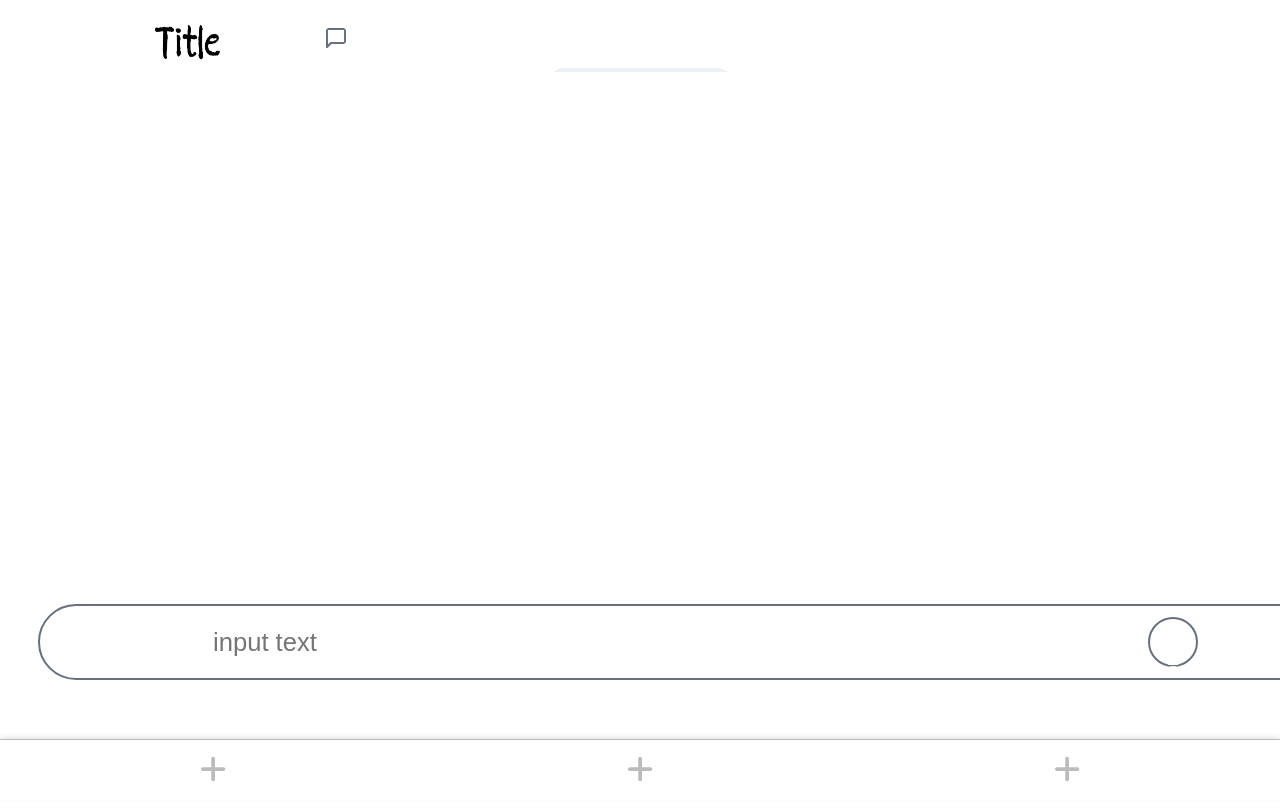
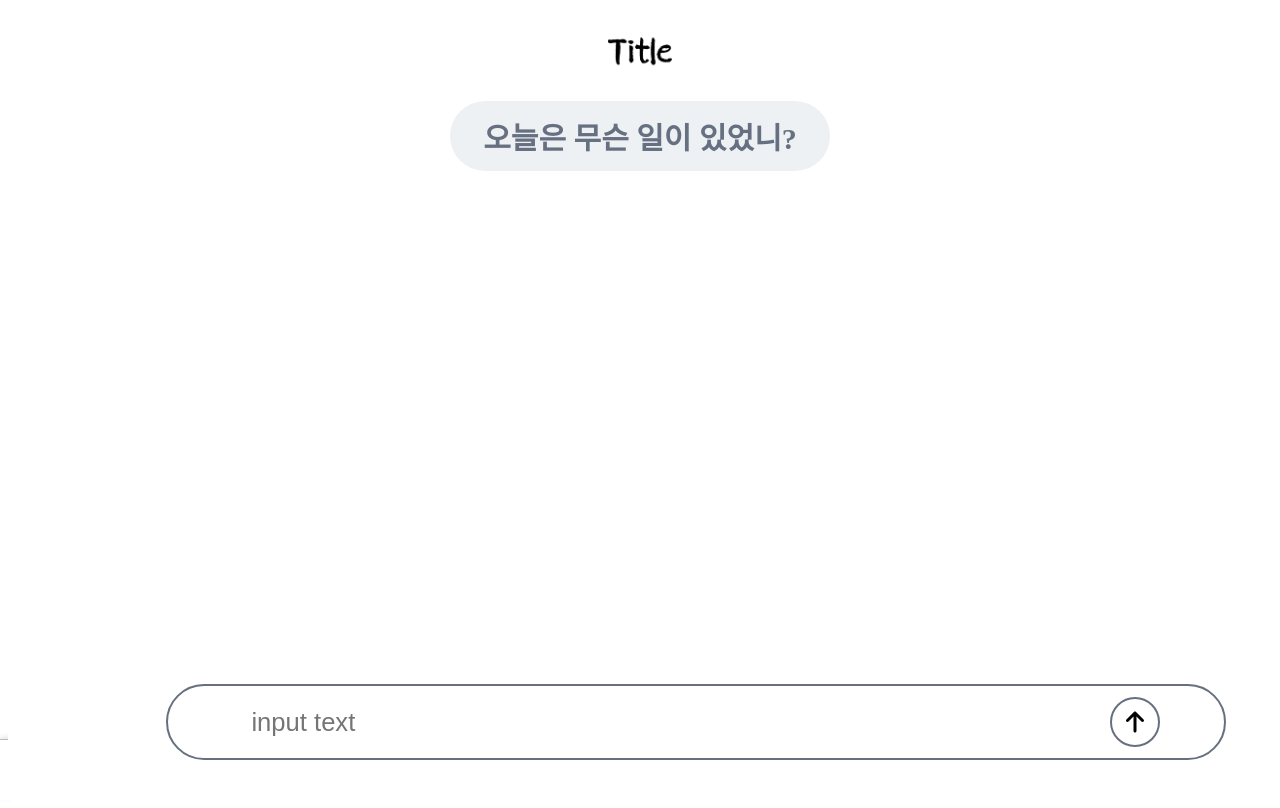
Before and after one commit to Ahnseungc/Uri_NextJS, a Next.js app: page /main in a window 1280 px wide. Shown: the top 808 px of the page. Built offline with nearby package versions, Linux system fonts and the light colour scheme.

Commit message:
로딩 애니메이션& 전체적인 UI 수정

```diff
--- a/Components/ChatBot/index.tsx
+++ b/Components/ChatBot/index.tsx
@@ -1,6 +1,8 @@
 import React, { useState } from 'react';
 import type { ChangeEvent, KeyboardEvent } from 'react';
 
+import { faArrowUp, faSpinner } from '@fortawesome/free-solid-svg-icons';
+import { FontAwesomeIcon } from '@fortawesome/react-fontawesome';
 import axios from 'axios';
 import { v4 as uuidv4 } from 'uuid';
 
@@ -118,9 +120,9 @@ const ChatBot = ({ isVisible, chatBotHandler }: IProps) => {
         />
         <SubmitButton type="submit" onClick={submitQuestion} disabled={waitAnswer}>
           {waitAnswer ? (
-            <LoadingBox>{/* <LoadingIcon src={Loading} alt="Loading" fill={true} /> */}</LoadingBox>
+            <LoadingBox>{<FontAwesomeIcon icon={faSpinner} style={{ color: 'black' }} />}</LoadingBox>
           ) : (
-            <>전송</>
+            <FontAwesomeIcon icon={faArrowUp} style={{ color: 'black' }} />
           )}
         </SubmitButton>
       </QuestionBox>
--- a/Components/ChatBot/styles.tsx
+++ b/Components/ChatBot/styles.tsx
@@ -1,3 +1,4 @@
+import { keyframes } from '@emotion/react';
 import styled from '@emotion/styled';
 
 interface IProps {
@@ -21,14 +22,15 @@ const theme = {
 export const Main = styled.div<IProps>`
   display: ${(props) => (props.isVisible ? 'flex' : 'none')};
   width: 100%;
-  height: 70%;
+  height: 50%;
   padding: 3rem;
+
   flex-direction: column;
   background-color: ${theme.colors.white};
   align-items: center;
   border-radius: 16px;
   position: absolute;
-  top: 50%;
+  top: 70%;
   transform: translateY(-50%);
   z-index: 9;
 `;
@@ -77,10 +79,22 @@ export const AnswerChat = styled.div`
   border-radius: 16px;
 `;
 
+const button_loading_spinner = keyframes`
+    from{
+      transform: rotate(0turn);
+    }
+    to{
+      transform: rotate(1turn);
+    }
+`;
 export const LoadingBox = styled.div`
   width: 2rem;
   height: 2rem;
   position: relative;
+  display: flex;
+  align-items: center;
+  justify-content: center;
+  animation: ${button_loading_spinner} 1s ease infinite;
 `;
 
 /* ${flexBox('row', 'between', 'center')} */
@@ -93,7 +107,7 @@ export const QuestionBox = styled.div`
   flex-direction: row;
   align-items: center;
   justify-content: center;
-  width: 100%;
+  width: 80%;
 `;
 
 export const SubmitButton = styled.button`
@@ -105,6 +119,10 @@ export const SubmitButton = styled.button`
   background-color: white;
   border: 2px solid #667080;
   border-radius: 50%;
+  display: flex;
+  justify-content: center;
+  align-items: center;
+  font-size: 1.5rem;
 `;
 
 export const ChatProfileBox = styled.div`
@@ -124,8 +142,7 @@ export const ChatUserProfileBox = styled.div`
 // export const LoadingIcon = styled(Image)``;
 
 export const ChatInput = styled.input`
-  width: 70%;
-
+  width: 80%;
   padding: 1.2rem;
   margin-right: 20px;
   font-size: 1.6rem;
--- a/pages/main/index.tsx
+++ b/pages/main/index.tsx
@@ -18,11 +18,12 @@ const Home: NextPage = () => {
       <Maincontainer>
         <Header>
           <Image className="title" src={'/Title.png'} alt="/" width={65} height={60} />
-          <Image className="message" src={'/Message.png'} alt="/" width={24} height={24} />
+          <div className="pill">
+            <p>오늘은 무슨 일이 있었니?</p>
+          </div>
         </Header>
-        <Homebody>
-          <Image src={'/Pill.png'} alt="/" width={191} height={40} />
-        </Homebody>
+
+        {/* <Homebody></Homebody> */}
         <ChatBot isVisible={true} chatBotHandler={testhandler} />
       </Maincontainer>
     </Layouts>
--- a/pages/main/styles.tsx
+++ b/pages/main/styles.tsx
@@ -7,18 +7,34 @@ export const Maincontainer = styled.div`
 
 export const Header = styled.div`
   display: flex;
+  flex-direction: column;
   align-items: center;
+  justify-content: center;
 
-  & .message {
-    margin-left: 104px;
+  & .title {
+    padding: 1rem;
+    margin-bottom: 1%;
+    width: 5%;
+    height: 3%;
   }
-  & .title {
-    margin-left: 147px;
+  & .pill {
+    background-color: #eef1f4;
+    color: #667080;
+    font-weight: 600;
+    width: 30%;
+    height: 70px;
+    border-radius: 50px;
+    display: flex;
+    justify-content: center;
+    align-items: center;
+    font-size: 30px;
+  }
+  & .pill_img {
+    /* margin-bottom: 10%; */
   }
 `;
 
 export const Homebody = styled.div`
-  /* margin-top: 103px; */
   height: 100%;
   display: flex;
   flex-direction: column;
```
